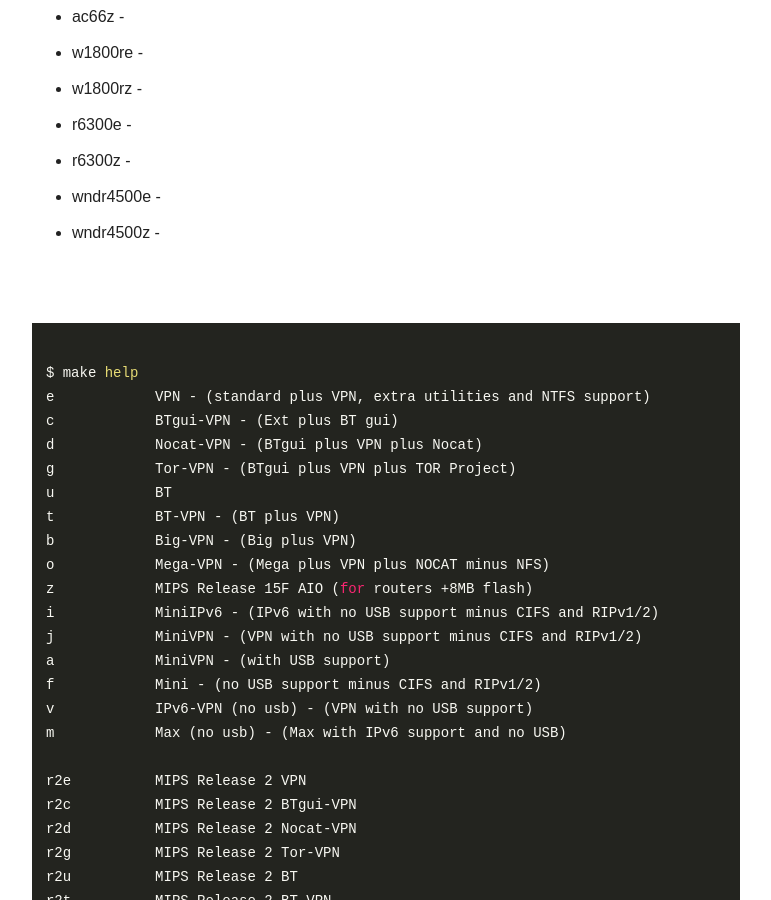
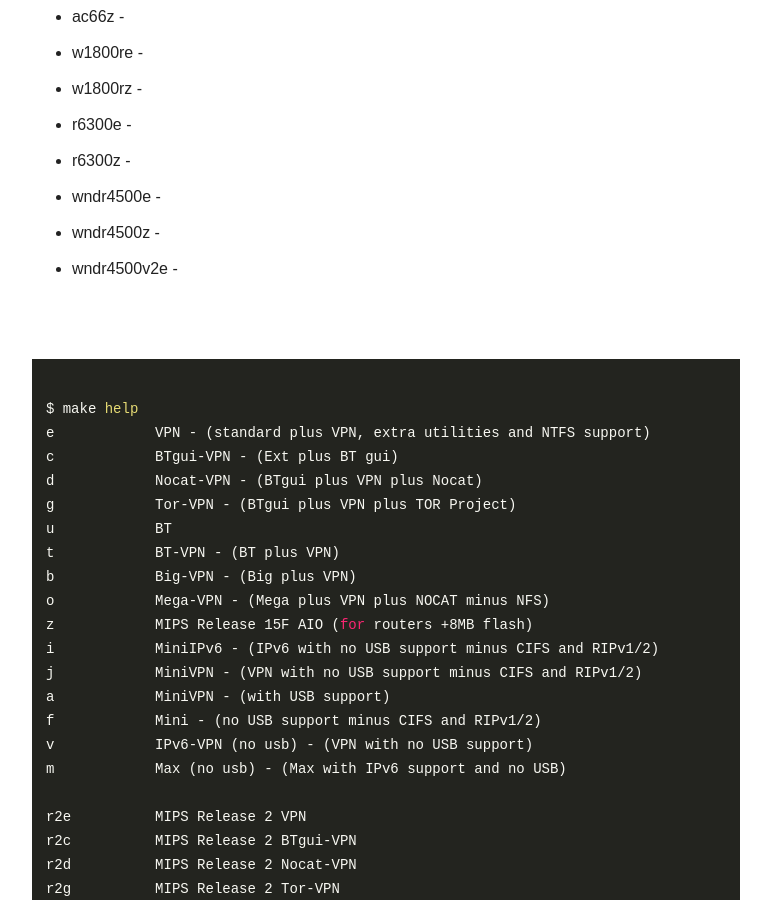
Before and after one commit to oglopss/freshtomato-mips-ci-jekyll, a Jekyll site: the page built from index.html, in a window 1280 px wide and 900 px high, scrolled down 2563 px. Shown: the whole window, without its empty margins (254-1025 px from the left). Built offline with Jekyll 4.4.1, drawn with Linux system fonts in a browser that asks for light colours; nearby versions of some CDN libraries.

Commit message:
Travis build 39 wndr4500v2e pushed to gh-pages

```diff
--- a/_data/ss.yml
+++ b/_data/ss.yml
@@ -60,3 +60,4 @@ files:
   - 0061 r6300z
   - 0062 wndr4500e
   - 0063 wndr4500z
+  - 0064 wndr4500v2e
```
